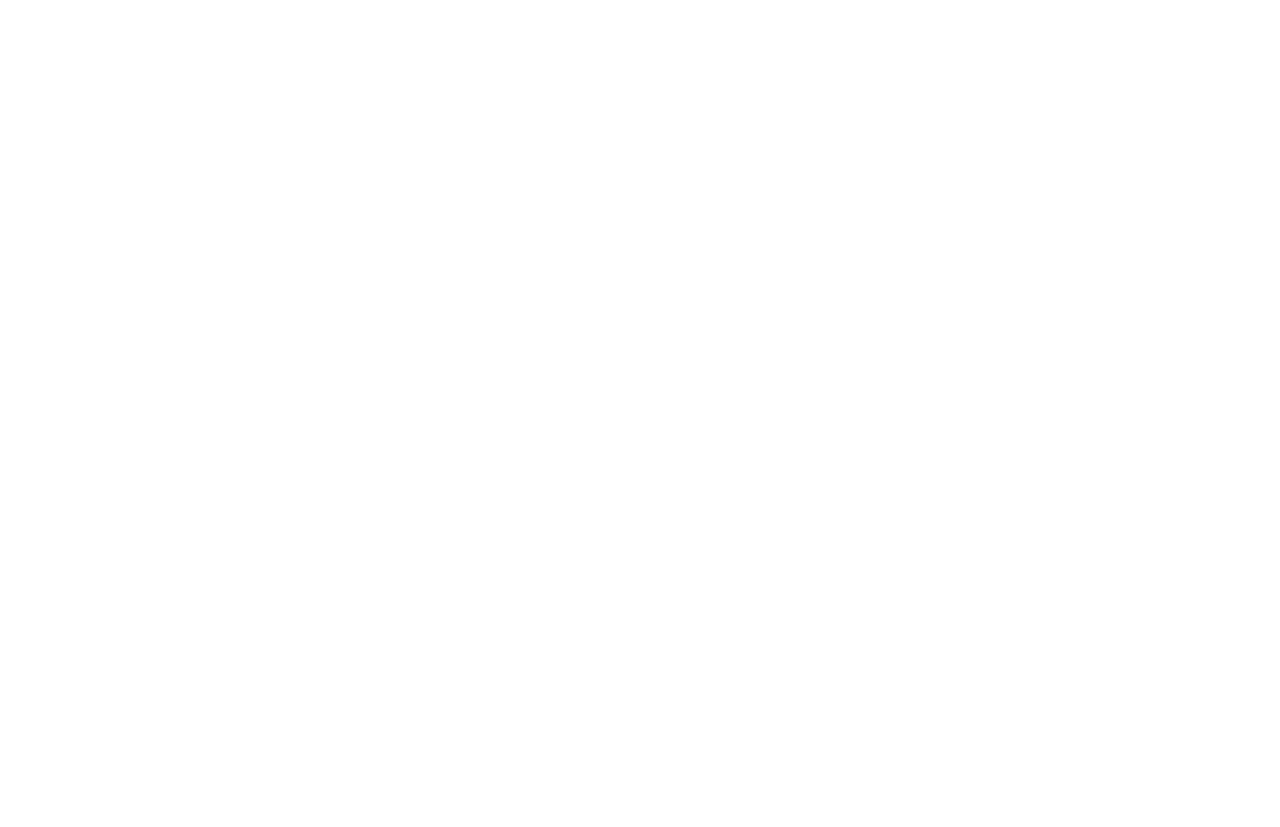
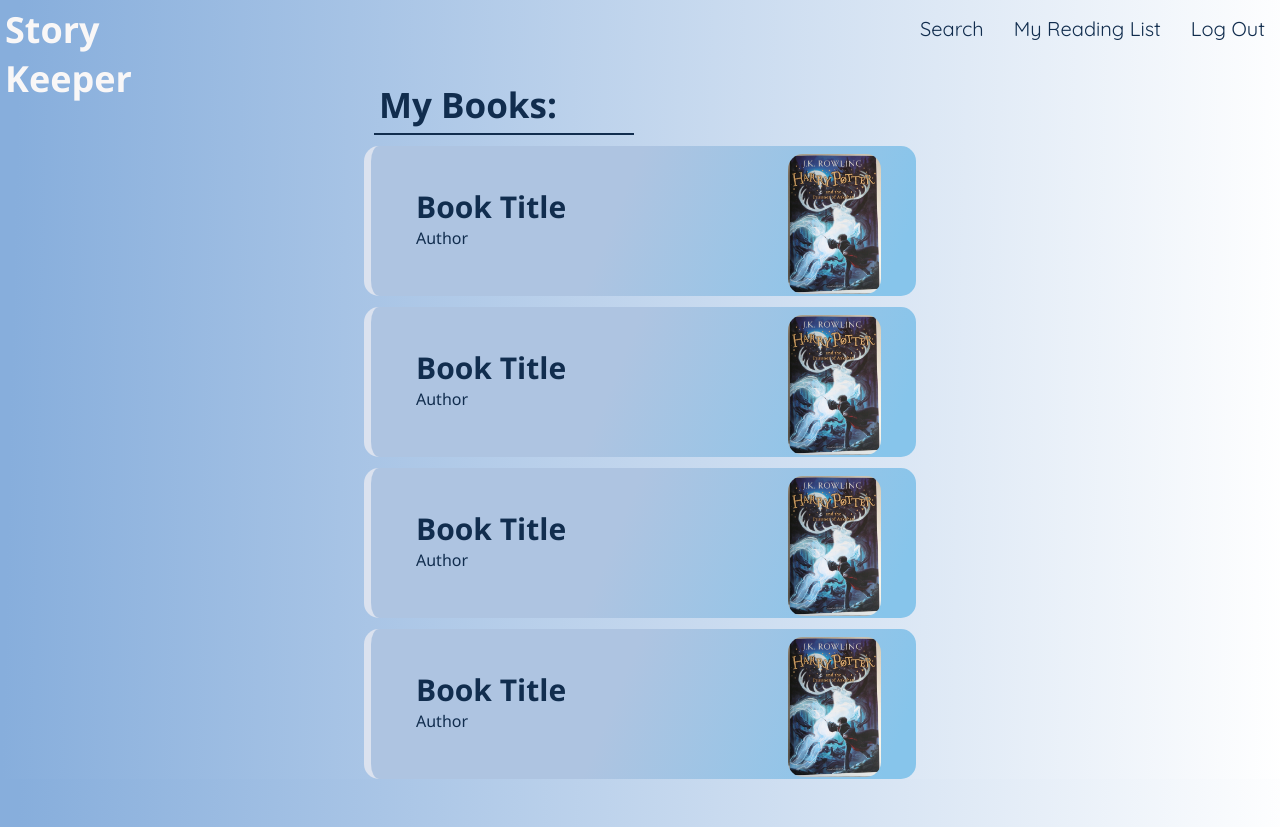
Before and after one commit to xoerycaxo/The-Story-Keeper, a website: page Public/mybooks.html in a window 1280 px wide. Before the commit the page ends 800 px from the top, so only its background shows below. Drawn offline with Linux system fonts and the light colour scheme; a web font is replaced by a local one.

Commit message:
mybooks mock-up

```diff
--- a/Public/assets/css/styles.css
+++ b/Public/assets/css/styles.css
@@ -310,7 +310,7 @@ header h1{
     color: var(--first);
     font-weight: bold;
     font-size: 36px;
-    margin-right: 88%;
+    margin-right: 83%;
     padding: 5px;
     position: absolute;
     right: 40px;
@@ -385,3 +385,53 @@ header h1{
     display: none;
 
  }
+ /*MY BOOKS SECTION*/
+ .books-list{
+    display: flex;
+    flex-wrap: wrap;
+    justify-content: center;
+    color: var(--fourth);
+    text-align: center;
+    margin-top: 2%;
+ }
+ .books-list ul li{
+    list-style: none;
+ }
+ .books{
+    background: linear-gradient(112.4deg, rgb(174, 196, 225) 44.9%, rgb(135, 197, 235) 94.5%);
+    height: 150px;
+    width: 500px;
+    border: none;
+    border-radius: 15px;
+    margin-top: 2%;
+    border-left: solid 7px var(--second);
+    text-align: left;
+    padding-left: 45px;
+ }
+ .books:hover{
+    border-left: solid 7px #1c406a;
+    transition: .5s ease-in-out;
+ }
+ .book-title{
+    position: relative;
+    padding-top: 8%;
+    font-size: 30px;
+ }
+.books-list h2{
+    position: relative;
+    font-size: 35px;
+    border-bottom: #112D4E solid 2px;
+    padding: 5px;
+    width: 250px;
+    margin-left: 10px;
+    color: var(--fourth);
+    text-align: left;
+}
+.books img{
+    height: 140px;
+    position: relative;
+    left: 220px;
+    bottom: 45px;
+    border: none;
+    border-radius: 15px;
+}
--- a/Public/mybooks.html
+++ b/Public/mybooks.html
@@ -0,0 +1,60 @@
+<!DOCTYPE html>
+<html lang="en">
+<head>
+    <meta charset="UTF-8">
+    <meta http-equiv="X-UA-Compatible" content="IE=edge">
+    <meta name="viewport" content="width=device-width, initial-scale=1.0">
+    <title>My Books</title>
+    <link href="./assets/css/styles.css" rel="stylesheet" type="text/css" />
+    <link href="./assets/img/favicon.ico" rel="icon" type="image/x-icon" />
+    <link rel="preconnect" href="https://fonts.googleapis.com">
+<link rel="preconnect" href="https://fonts.gstatic.com" crossorigin>
+<link href="https://fonts.googleapis.com/css2?family=Alumni+Sans+Pinstripe&family=Cormorant+SC:wght@300;400&family=Quicksand&family=Roboto:wght@100;300;400&family=Square+Peg&family=Uchen&display=swap" rel="stylesheet">
+</head>
+<body>
+    <header>
+        <div>
+
+            <h1>Story Keeper</h1>
+
+        </div>
+        <nav>
+            <ul>
+                <li><a href="./search.html">
+                        <in>Search</in>
+                    </a></li>
+                <li>
+                        <in><a href="./myreadinglist.html" >My Reading List</in></a>
+                    </li>
+                <li>
+                        <in><a href="./login.html" >Log Out</in></a>
+                    </li>
+            </ul>
+        </nav>
+    </header>
+    <section class="books-list">
+        <ul class="my-books"><h2 >My Books:</h2>
+            <li class="books">
+                <h3 class="book-title">Book Title</h3>
+                <p>Author</p>
+                <img src="./assets/img/book-mockup.jpg"/>
+            </li>
+            <li class="books">
+                <h3 class="book-title">Book Title</h3>
+                <p>Author</p>
+                <img src="./assets/img/book-mockup.jpg"/>
+            </li>
+            <li class="books">
+                <h3 class="book-title">Book Title</h3>
+                <p>Author</p>
+                <img src="./assets/img/book-mockup.jpg"/>
+            </li>
+            <li class="books">
+                <h3 class="book-title">Book Title</h3>
+                <p>Author</p>
+                <img src="./assets/img/book-mockup.jpg"/>
+            </li>
+        </ul>
+    </section>
+</body>
+</html>
```
